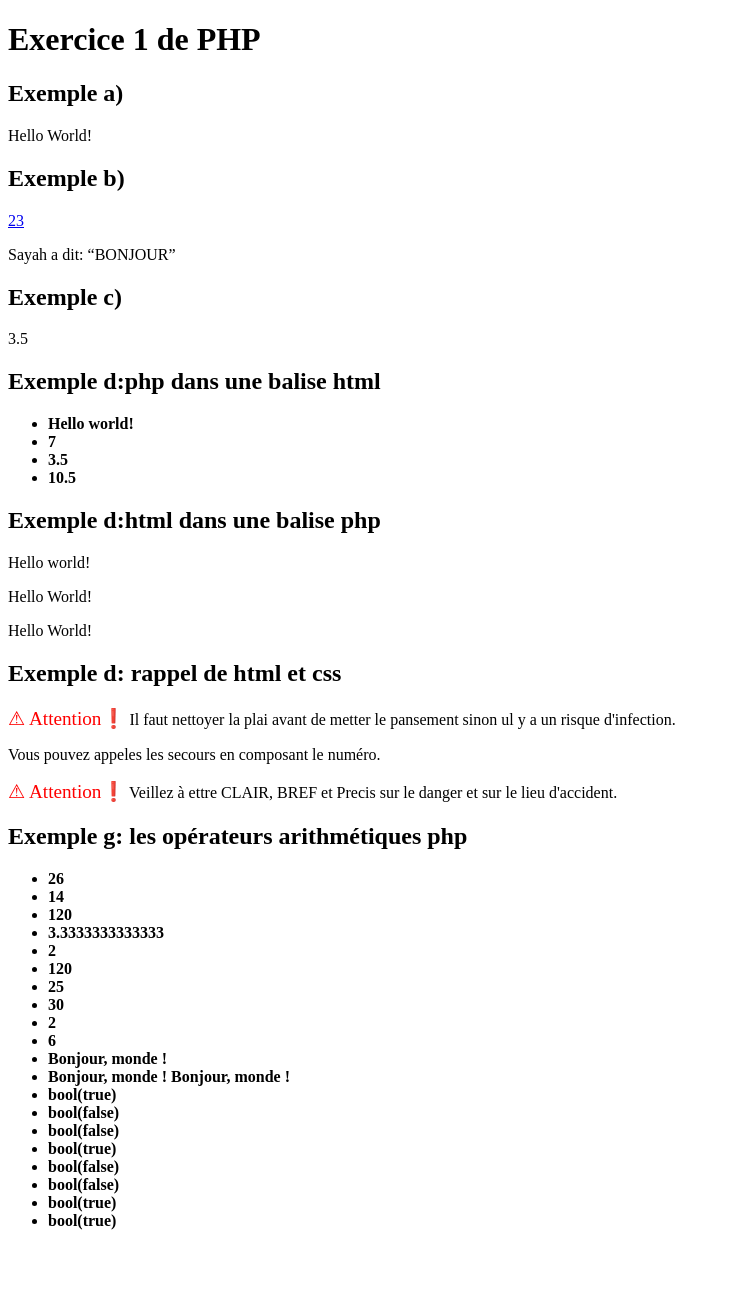
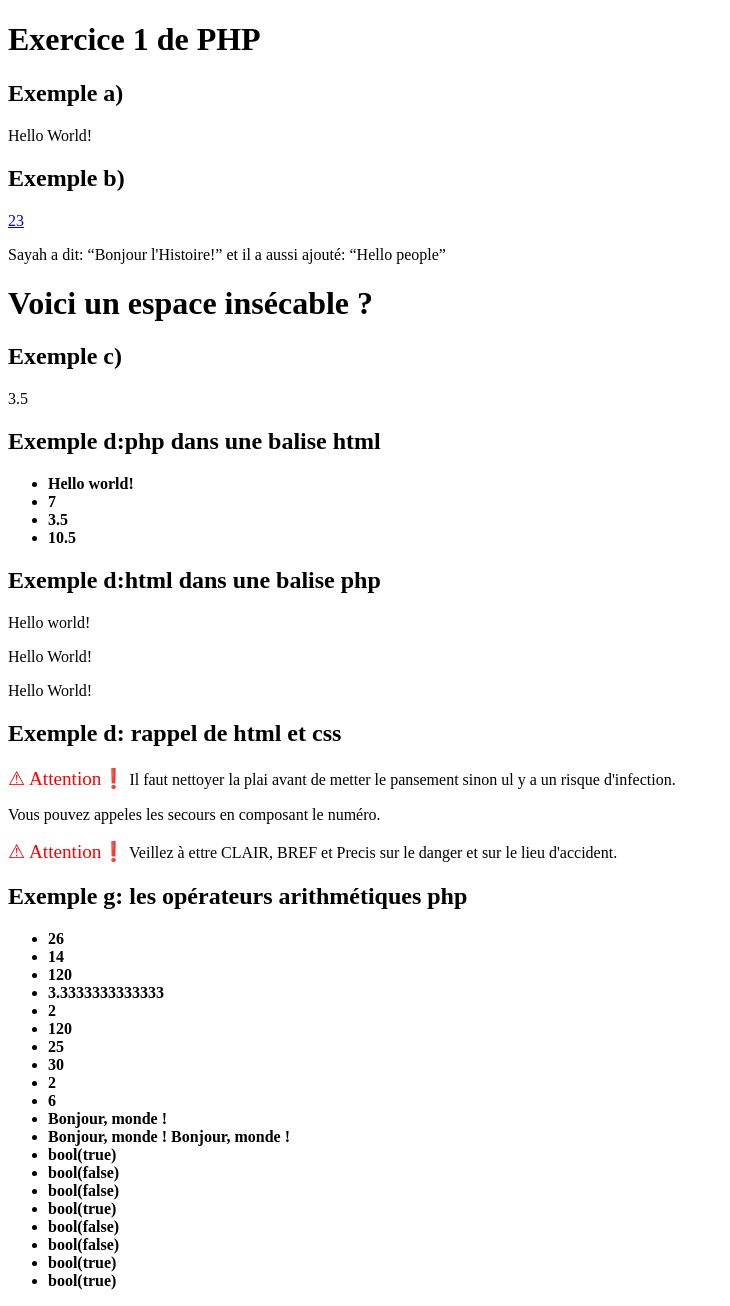
Before and after one commit to rosedrnd/WF3Backend, a PHP site: page /ex1.php in a window 1280 px wide. Shown: the whole page, without its empty margins (0-730 px from the left). Before the commit the page ends 1230 px from the top, so only its background shows below. Run offline with PHP 8.4, Linux system fonts and the light colour scheme.

Commit message:
added non-breaking space

```diff
--- a/exercices/ex1.php
+++ b/exercices/ex1.php
@@ -58,10 +58,13 @@
 <?php echo
     "<p>
         Sayah a dit:
-        <q>BONJOUR</q>
+        <q>Bonjour l'Histoire!</q>
+        et il a aussi ajouté: <q>Hello people</q>
     </p>"
 
 ?>
+<!--espace insécable-->
+<h1> Voici un espace insécable&nbsp;?</h2>
 
 <h2>Exemple c)</h2>
 
```
